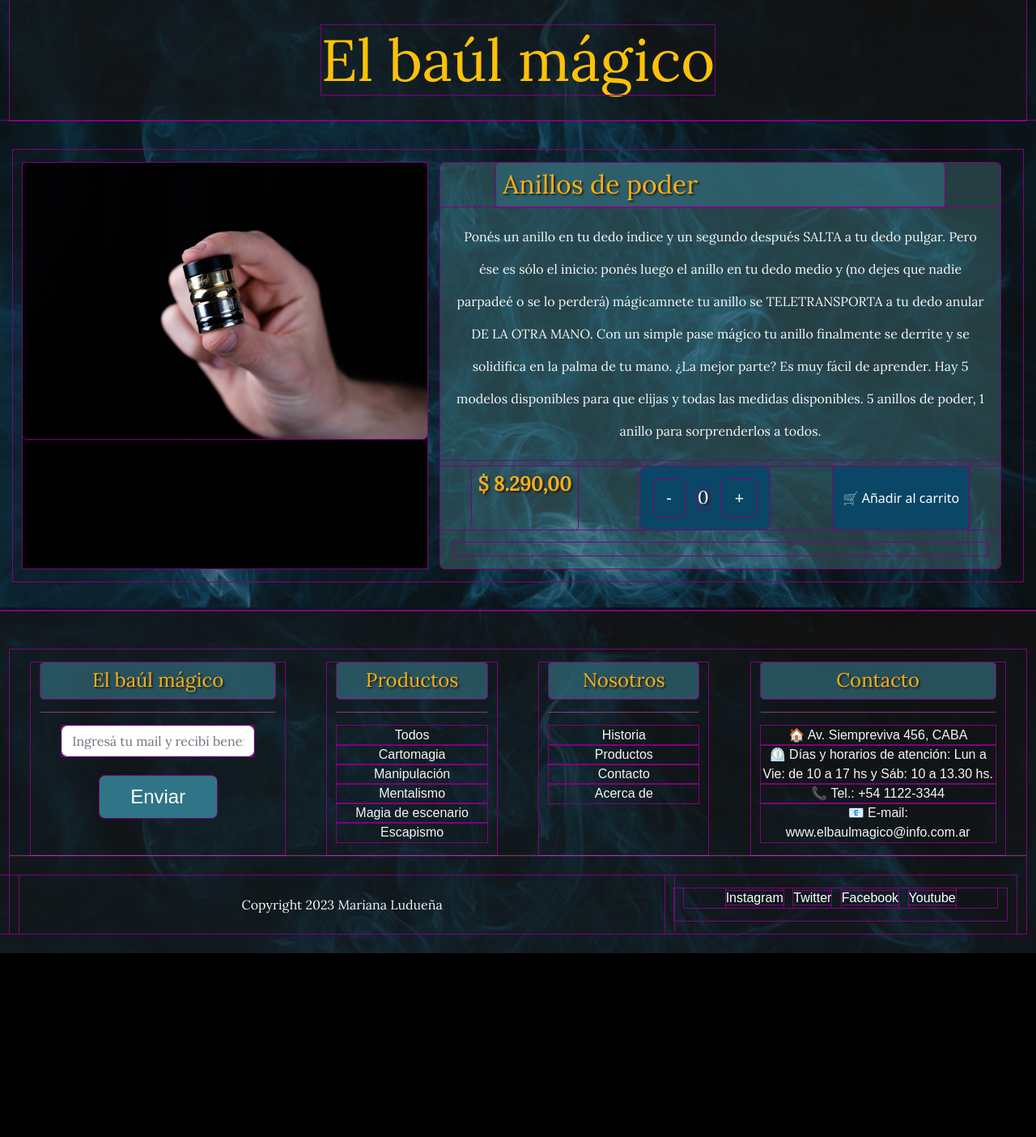
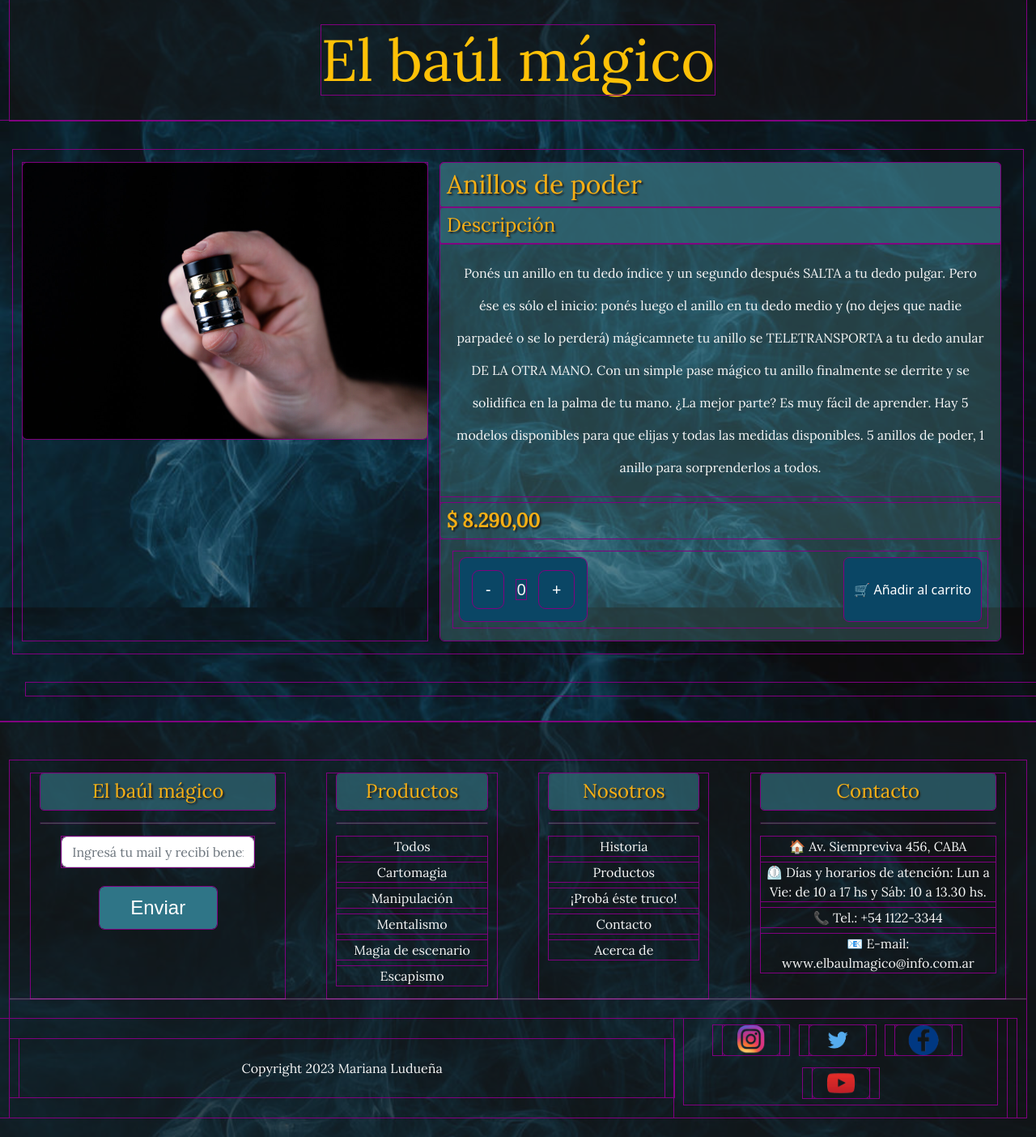
Before and after one commit to marianaluduena/DWN3CV-LUDUENA-PARCIAL_1, a PHP site: page /index.php?pag=producto&id=2 in a window 1280 px wide. Shown: the part 99-1503 px from the top of the page at 81% size. Before the commit the page ends 1276 px from the top, so only its background shows below. Run offline with PHP 8.4, Linux system fonts and the light colour scheme; some libraries are stand-ins or nearby versions; some web fonts are replaced.

Commit message:
Iconos redes soc footer
Se agregaron iconos de redes soc al footer (img ya optimizadas)

```diff
--- a/clases/Efecto.php
+++ b/clases/Efecto.php
@@ -161,7 +161,7 @@ class Efecto
     // Devolver / traer el precio formateado del producto
 
     /**
-     * Función wue devuelve un string con el precio formateado con . y , correspondientes
+     * Función que devuelve un string con el precio formateado con . y , correspondientes
      */
 
     public function traerPrecioYFormatear(): string
--- a/css/desktop.css
+++ b/css/desktop.css
@@ -110,6 +110,10 @@ textarea {
     min-height: 15rem;
 }*/
 
+.input__form{
+    width: 80%;
+}
+
 .form__btn {
     font-size: 1.5rem;
     width: 20%;
--- a/css/mobile.css
+++ b/css/mobile.css
@@ -31,7 +31,7 @@ main {
     max-width: 1680px;
 }
 
-form, footer{
+footer {
     background-color: #161616bf;
 }
 
@@ -380,7 +380,7 @@ span {
 .img__container__producto__por__id {
     width: 500px;
     margin: 1rem auto;
-    background-color: black;
+    /*background-color: black;*/
 }
 
 .producto__caracteristicas {
@@ -392,14 +392,6 @@ span {
     background-color: #5f9ea00a;
     font-weight: bolder;
     margin: auto;
-}
-
-h4>del {
-    padding: 0.5rem;
-}
-
-del {
-    color: #e3dedeb0;
 }
 
 .cantidad__container {
@@ -541,8 +533,15 @@ form>select {
 */
 
 .datos {
-    background-color: #306775bd;
+
     text-shadow: 2px 2px 2px #212120;
+    padding: 0.5rem;
+    font-size: 1.2rem;
+    border-radius: 5px;
+}
+
+.input__form {
+    width: 100%;
 }
 
 .form__btn {
@@ -614,3 +613,8 @@ ul.skills__lista>li {
     border-color: rgb(247, 175, 21);
     border-style: dotted;
 }
+
+.list-unstyled li {
+    font-family: "Lora", Arial, Helvetica, sans-serif;
+    margin: 0.5rem auto;
+}
--- a/css/tablet.css
+++ b/css/tablet.css
@@ -27,7 +27,7 @@ h3 {
 
 h2 {
     font-size: 2rem;
-    width: 80%;
+
 }
 
 h3 {
@@ -172,9 +172,10 @@ input .form-control {
     font-size: 1.2rem;
 }*/
 
+
 .form__btn {
     font-size: 1.3rem;
-    width: 70%;
+    width: 30%;
     margin: 1.5rem auto;
     padding: 0.5rem;
 }
--- a/index.php
+++ b/index.php
@@ -3,6 +3,7 @@
 // Se importa el archivo con la clase Efecto para poder usarlo
 
 require_once "clases/Efecto.php";
+
 
 // Defino cuáles serán las páginas/secciones válidas del sitio web
 
@@ -218,9 +219,9 @@ if (!(array_key_exists($pagina, $pagsValidas))) {
 
     <main class="container">
 
-    <header class="container d-flex justify-content-center">
-        <h1 class="text-warning text-center d-none d-md-block">El baúl mágico</h1>
-    </header>
+        <header class="container d-flex justify-content-center">
+            <h1 class="text-warning text-center d-none d-md-block">El baúl mágico</h1>
+        </header>
 
         <?php
 
@@ -285,6 +286,9 @@ if (!(array_key_exists($pagina, $pagsValidas))) {
                         <a href="index.php?pag=productos&rama=todos">
                             <li>Productos</li>
                         </a>
+                        <a href="index.php?pag=truco">
+                            <li>¡Probá éste truco!</li>
+                        </a>
                         <a href="index.php?pag=contacto">
                             <li>Contacto</li>
                         </a>
@@ -318,16 +322,32 @@ if (!(array_key_exists($pagina, $pagsValidas))) {
                         <div class="text-center text-md-right">
                             <ul class="list-unstyled list-inline">
                                 <li class="list-inline-item">
-                                    <a href="#" class="btn-floating btn-sm text-white">Instagram</a>
+                                    <div class="container">
+                                        <a href="#" class="btn-floating btn-sm text-white">
+                                            <img src="./img/redes__soc/instagram.png" width="70px" alt="Logo de Instagram" class="img-fluid" />
+                                        </a>
+                                    </div>
                                 </li>
                                 <li class="list-inline-item">
-                                    <a href="#" class="btn-floating btn-sm text-white">Twitter</a>
+                                    <div class="container">
+                                        <a href="#" class="btn-floating btn-sm text-white">
+                                            <img src="./img/redes__soc/twitter.png" width="70px" alt="Logo de Twitter" class="img-fluid" />
+                                        </a>
+                                    </div>
                                 </li>
                                 <li class="list-inline-item">
-                                    <a href="#" class="btn-floating btn-sm text-white">Facebook</a>
+                                    <div class="container">
+                                        <a href="#" class="btn-floating btn-sm text-white">
+                                            <img src="./img/redes__soc/facebook.png" width="70px" alt="Logo de Facebook" class="img-fluid" />
+                                        </a>
+                                    </div>
                                 </li>
                                 <li class="list-inline-item">
-                                    <a href="#" class="btn-floating btn-sm text-white">Youtube</a>
+                                    <div class="container">
+                                        <a href="https://www.youtube.com" target="blank" class="btn-floating btn-sm text-white">
+                                            <img src="./img/redes__soc/youtube.png" width="70px" alt="Logo de Youtube" class="img-fluid" />
+                                        </a>
+                                    </div>
                                 </li>
                             </ul>
                         </div>
--- a/paginas/producto.php
+++ b/paginas/producto.php
@@ -23,26 +23,36 @@ $producto = $objetoEfecto->traerProductoPorId($idProducto);
             <div class="img__container__producto__por__id">
                 <img class="img-fluid" src="./img/productos/<?= $producto->traerImg() ?>" alt="<?= $producto->traerNombre() ?>" />
             </div>
+            <div class="producto__caracteristicas container__texto__fondo">
 
-            <div class="producto__caracteristicas container__texto__fondo">
-                <h2 class="titulo__especial text-sm-start text-md-center text-lg-start"><?= $producto->traerNombre() ?></h2>
-                <p class="card-text text-md-center"><?= $producto->traerDescripcion() ?></p>
-                <div class="d-flex precio__cant__carrito__container">
+                <h2 class="text-sm-start text-md-center text-lg-start"><?= $producto->traerNombre() ?></h2>
+
+                <div>
+                    <h3 class="titulo__sin__bg text-sm-start text-md-center text-lg-start">Descripción</h3>
+                </div>
+                <p class="card-text text-md-center">
+                    <?= $producto->traerDescripcion() ?>
+                </p>
+
+                <div>
                     <h3 id="heading__sin__bg__color">$ <?= $producto->traerPrecioYFormatear() ?></h3>
+                </div>
+
+                <div class="btn__precio__producto__individual__container">
                     <div class="cantidad__container">
                         <button type="button" class="btn btn-primary btn-lg d-none d-md-block btn__cantidad">-</button>
-                        <h4 class="d-none d-md-block text-center cantidad__numero">0</h4>
+                        <h5 class="d-none d-md-block text-center cantidad__numero">0</h5>
                         <button type="button" class="btn btn-primary btn-lg d-none d-md-block btn__cantidad">+</button>
                     </div>
-                    <div class="d-flex">
                     <button class="btn btn-primary d-none d-md-block btn__agregar__al__carrito" type="button">🛒 Añadir al carrito</button>
                 </div>
             </div>
+        </div>
 
-                <div class="btn__precio__producto__individual__container">
 
         <!-- Btns sólo para versión móvil-->
 
+        <div class="btn__precio__producto__individual__container">
             <div class="d-grid gap-2 col-6 mx-auto d-md-none">
                 <div class="cantidad__container">
                     <button type="button" class="btn btn-primary btn-lg d-md-block btn__cantidad">-</button>
```
Also changed, not shown: paginas/404.php (+6 -1 lines), paginas/contacto.php (+18 -16 lines), paginas/home.php (+21 -5 lines), paginas/ramas.php (+19 -8 lines), img/redes__soc/facebook.png (added), img/redes__soc/instagram.png (added), img/redes__soc/twitter.png (added), img/redes__soc/youtube.png (added), img/varios/polvo.png (added), img/varios/polvo__1.png (deleted), img/varios/polvo__2.png (deleted), img/varios/polvo__cayendo.png (added), img/varios/teatro.jpeg (added), img/varios/tienda__magia.jpg (added). Lines whose indentation alone changed are shown as unchanged.
